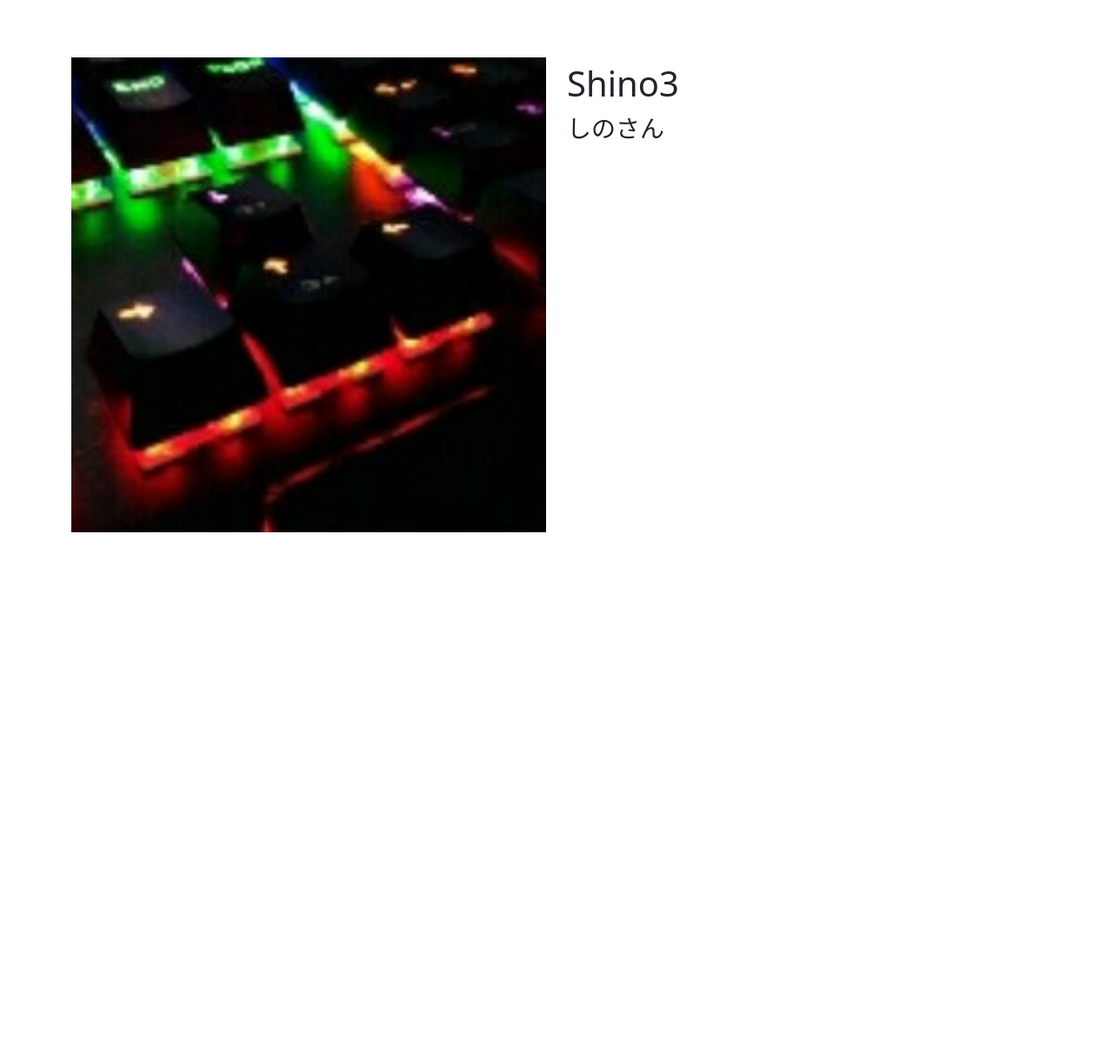
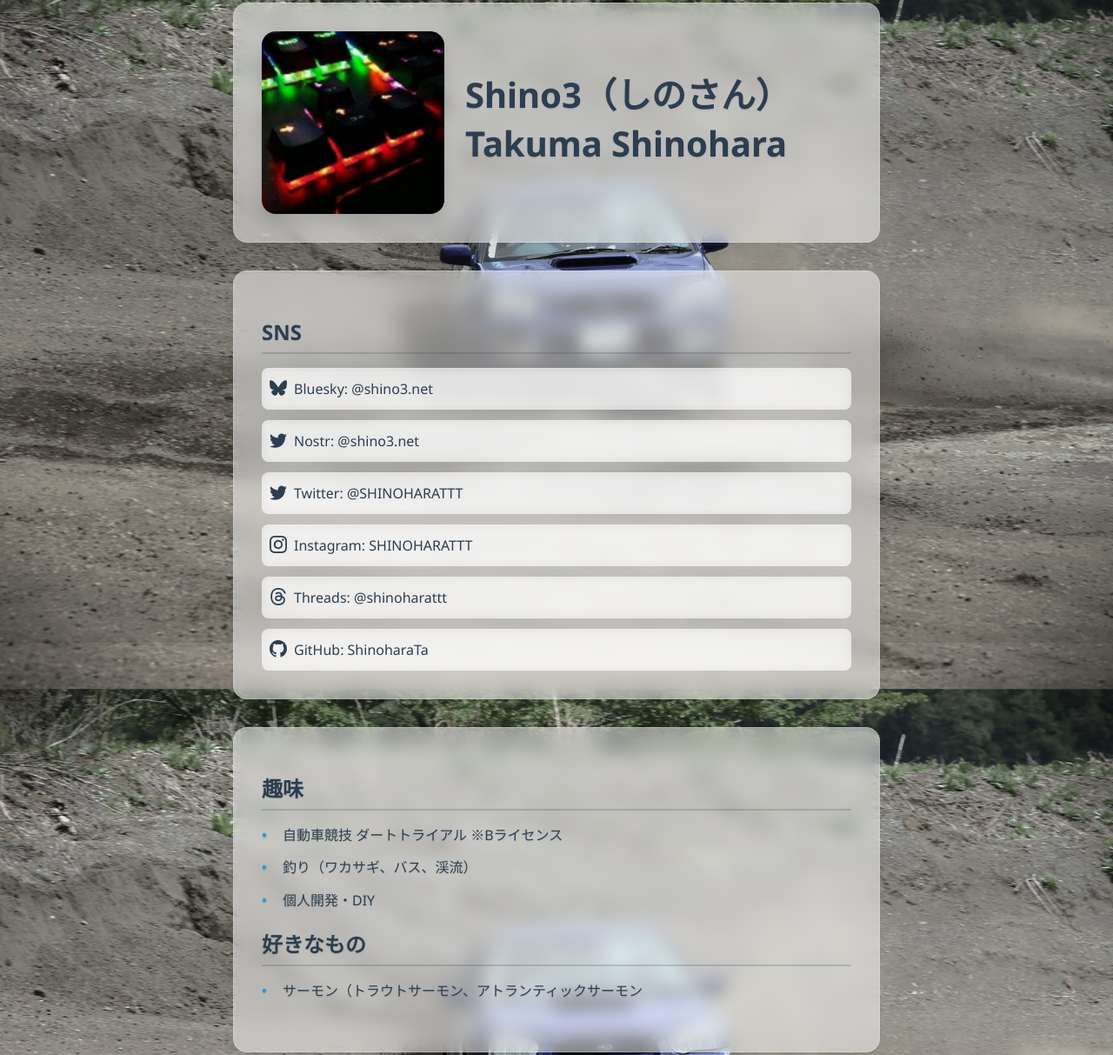
Before and after one commit to ShinoharaTa/shino3-dot-net, a plain HTML site: page index.html in a window 1280 px wide. Shown: the part 61-1274 px from the top of the page at 87% size. Before the commit the page ends 800 px from the top, so only its background shows below. Drawn offline with nearby package versions, Linux system fonts and the light colour scheme.

Commit message:
デザインと内容を統一して修正

```diff
--- a/index.html
+++ b/index.html
@@ -3,18 +3,20 @@
   <head>
     <meta charset="UTF-8" />
     <meta name="viewport" content="width=device-width, initial-scale=1.0" />
-    <!-- <link rel="preconnect" href="https://fonts.googleapis.com" />
-    <link rel="preconnect" href="https://fonts.gstatic.com" crossorigin /> -->
     <link
       href="https://cdn.jsdelivr.net/npm/bootstrap@5.3.0/dist/css/bootstrap.min.css"
       rel="stylesheet"
       integrity="sha384-9ndCyUaIbzAi2FUVXJi0CjmCapSmO7SnpJef0486qhLnuZ2cdeRhO02iuK6FUUVM"
       crossorigin="anonymous"
     />
-    <!-- <link
-      href="https://fonts.googleapis.com/css2?family=Noto+Serif+JP:wght@600&family=Playfair+Display&display=swap"
+    <link
+      href="https://fonts.googleapis.com/css2?family=Noto+Sans:wght@400;500;700&display=swap"
       rel="stylesheet"
-    /> -->
+    />
+    <link
+      rel="stylesheet"
+      href="https://cdn.jsdelivr.net/npm/bootstrap-icons@1.13.1/font/bootstrap-icons.min.css"
+    />
     <script
       src="https://cdn.jsdelivr.net/npm/bootstrap@5.3.0/dist/js/bootstrap.bundle.min.js"
       integrity="sha384-geWF76RCwLtnZ8qwWowPQNguL3RmwHVBC9FhGdlKrxdiJJigb/j/68SIy3Te4Bkz"
@@ -26,14 +28,58 @@
   <body>
     <div class="page">
       <div class="container">
-        <div class="row">
-          <div class="col-6">
-            <img src="./icon.jpg" class="img-fluid w-100" alt="" srcset="" />
+        <div class="profile-section">
+          <div class="row align-items-center">
+            <div class="col-md-4">
+              <img src="./icon.jpg" class="img-fluid profile-image" alt="Profile" />
+            </div>
+            <div class="col-md-8">
+              <h1 class="profile-name">Shino3（しのさん）</h1>
+              <h3 class="profile-name">Takuma Shinohara</h3>
+            </div>
           </div>
-          <div class="col-6">
-            <div class="fs-1">Shino3</div>
-            <div class="fs-3">しのさん</div>
+        </div>
+
+        <div class="content-section">
+          <h3 class="section-title">SNS</h3>
+          <div class="social-links">
+            <a href="https://bsky.app/profile/shino3.net" target="_blank"><i class="bi bi-bluesky"></i> Bluesky: @shino3.net</a>
+            <a href="https://nostx.io/npub1l60d6h2uvdwa9yq0r7r2suhgrnsadcst6nsx2j03xwhxhu2cjyascejxe5" target="_blank"><i class="bi bi-twitter"></i> Nostr: @shino3.net</a>
+            <a href="https://x.com/SHINOHARATTT" target="_blank"><i class="bi bi-twitter"></i> Twitter: @SHINOHARATTT</a>
+            <a href="https://www.instagram.com/shinoharattt/" target="_blank"><i class="bi bi-instagram"></i> Instagram: SHINOHARATTT</a>
+            <a href="https://www.threads.net/@shinoharattt" target="_blank"><i class="bi bi-threads"></i> Threads: @shinoharattt</a>
+            <a href="https://github.com/ShinoharaTa" target="_blank"><i class="bi bi-github"></i> GitHub: ShinoharaTa</a>
           </div>
+        </div>
+
+        <div class="content-section">
+          <h3 class="section-title">趣味</h3>
+          <ul>
+            <li>自動車競技 ダートトライアル ※Bライセンス</li>
+            <li>釣り（ワカサギ、バス、渓流）</li>
+            <li>個人開発・DIY</li>
+          </ul>
+          <h3 class="section-title">好きなもの</h3>
+          <ul>
+            <li>サーモン（トラウトサーモン、アトランティックサーモン</li>
+          </ul>
+        </div>
+
+        <div class="content-section">
+          <h3 class="section-title">仕事</h3>
+          <ul>
+            <li>WEBエンジニア？</li>
+            <li>フロント Vue、nuxt、Typescript）</li>
+            <li>バックエンド PHP、Laravel</li>
+            <li>趣味？</li>
+            <li>自宅インフラ Proxmox, Kubernetes</li>
+            <li>ネットワーク VPN</li>
+          </ul>
+        </div>
+
+        <div class="content-section">
+          <h3 class="section-title">登壇、個人開発</h3>
+          <p>ウェブ開発者として、主にフロントエンドの開発に携わっています。ユーザーインターフェースの設計から実装まで、一貫して担当し、最新の技術トレンドを取り入れながら、使いやすく魅力的なウェブサイトの構築を目指しています。</p>
         </div>
       </div>
     </div>
--- a/style.css
+++ b/style.css
@@ -6,14 +6,171 @@ html {
 body {
   margin: 0;
   padding: 0;
+  font-family: 'Noto Sans', sans-serif;
+  color: #2c3e50;
+  background: url('./background.jpg') no-repeat center center fixed;
+  background-size: cover;
+  position: relative;
+}
+
+body::before {
+  content: '';
+  position: fixed;
+  top: 0;
+  left: 0;
+  width: 100%;
+  height: 100%;
+  background: rgba(0, 0, 0, 0.1);
+  z-index: -1;
 }
 
 .page {
-  height: 100vh;
-  width: 100%;
+  min-height: 100vh;
+  padding: 4rem 0;
+  position: relative;
+}
+
+.container {
+  max-width: 768px !important;
+}
+
+.profile-section {
+  background: rgba(255, 255, 255, 0.5);
+  backdrop-filter: blur(10px);
+  -webkit-backdrop-filter: blur(10px);
+  border-radius: 1rem;
+  box-shadow: 0 0.5rem 1rem rgba(0, 0, 0, 0.05);
+  padding: 2rem;
+  margin-bottom: 2rem;
+  border: 1px solid rgba(255, 255, 255, 0.2);
+}
+
+.profile-image {
+  border-radius: 1rem;
+  box-shadow: 0 0.5rem 1rem rgba(0, 0, 0, 0.1);
+}
+
+.profile-name {
+  font-weight: 700;
+  color: #2c3e50;
+  margin-bottom: 0.5rem;
+  font-size: 2.5rem;
+  text-shadow: 0 1px 2px rgba(0, 0, 0, 0.1);
+}
+
+.profile-subname {
+  color: #2c3e50;
+  font-weight: 500;
+  font-size: 1.5rem;
+  text-shadow: 0 1px 2px rgba(0, 0, 0, 0.1);
+}
+
+.section-title {
+  color: #2c3e50;
+  font-weight: 700;
+  margin: 1.5rem 0 1rem;
+  padding-bottom: 0.5rem;
+  border-bottom: 2px solid rgba(44, 62, 80, 0.2);
+  font-size: 1.5rem;
+  text-shadow: 0 1px 2px rgba(0, 0, 0, 0.1);
+}
+
+.social-links {
+  display: grid;
+  gap: 0.75rem;
+}
+
+.social-links a {
+  color: #2c3e50;
+  text-decoration: none;
+  transition: all 0.3s ease;
   display: flex;
   align-items: center;
-  justify-content: center;
+  gap: 0.5rem;
+  padding: 0.5rem;
+  border-radius: 0.5rem;
+  background: rgba(255, 255, 255, 0.5);
+  backdrop-filter: blur(5px);
+  -webkit-backdrop-filter: blur(5px);
+  border: 1px solid rgba(255, 255, 255, 0.2);
+}
+
+.social-links a:hover {
+  color: #3498db;
+  background: rgba(255, 255, 255, 0.6);
+  transform: translateX(0.5rem);
+}
+
+.social-links i {
+  font-size: 1.25rem;
+}
+
+.content-section {
+  background: rgba(255, 255, 255, 0.5);
+  backdrop-filter: blur(10px);
+  -webkit-backdrop-filter: blur(10px);
+  border-radius: 1rem;
+  box-shadow: 0 0.5rem 1rem rgba(0, 0, 0, 0.05);
+  padding: 2rem;
+  margin-bottom: 2rem;
+  border: 1px solid rgba(255, 255, 255, 0.2);
+}
+
+.content-section p {
+  color: #2c3e50;
+  line-height: 1.8;
+  margin-bottom: 1rem;
+  text-shadow: 0 1px 2px rgba(0, 0, 0, 0.1);
+}
+
+.content-section ul {
+  list-style: none;
+  padding-left: 0;
+  margin-bottom: 1.5rem;
+}
+
+.content-section ul li {
+  position: relative;
+  padding-left: 1.5rem;
+  margin-bottom: 0.75rem;
+  line-height: 1.6;
+  color: #2c3e50;
+  text-shadow: 0 1px 2px rgba(0, 0, 0, 0.1);
+}
+
+.content-section ul li::before {
+  content: "•";
+  position: absolute;
+  left: 0;
+  color: #3498db;
+  font-weight: bold;
+}
+
+/* レスポンシブ対応 */
+@media (max-width: 768px) {
+  .page {
+    padding: 2rem 0;
+  }
+
+  .profile-section {
+    padding: 1.5rem;
+  }
+
+  .content-section {
+    padding: 1.5rem;
+  }
+
+  .profile-name {
+    font-size: 2rem;
+  }
+
+  .profile-subname {
+    font-size: 1.25rem;
+  }
+
+  .section-title {
+    font-size: 1.25rem;
+  }
 }
 
 /* .icon-circle {
```
Also changed, not shown: background.jpg (added).
